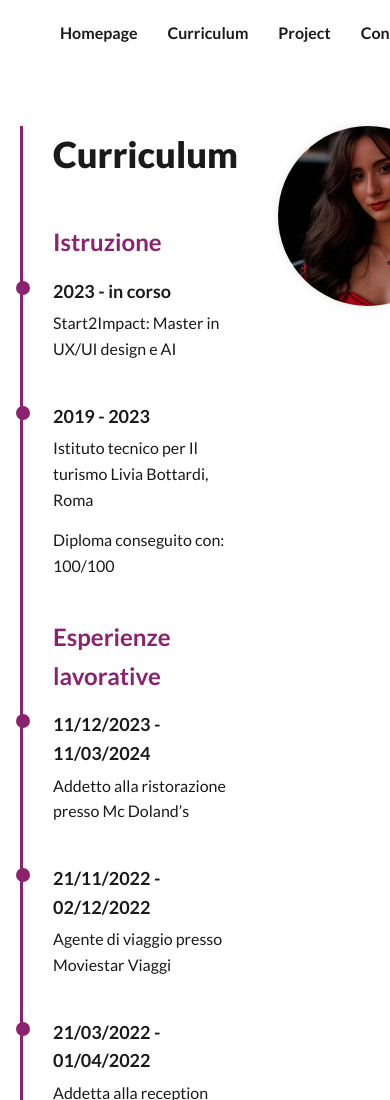
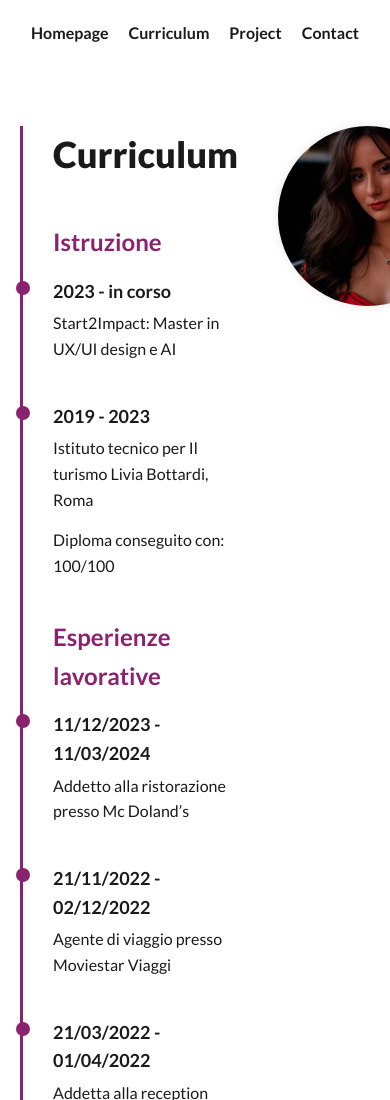
Before and after one commit to Alessia7105/mio-sito, a plain HTML site: page curriculum.html in a window 390 px wide. Shown: the top 1100 px of the page. Drawn offline with Linux system fonts and the light colour scheme.

Commit message:
Aggiorna le navbar

```diff
--- a/contact.css
+++ b/contact.css
@@ -19,6 +19,7 @@ body {
 }
 
 /* Navbar */
+/* Stili esistenti */
 .navbar {
   background-color: #ffffff;
   display: flex;
@@ -32,12 +33,28 @@ body {
 }
 
 .navbar ul {
-  align-items: center;
   list-style: none;
   display: flex;
   gap: 30px;
 }
 
+.navbar ul li a {
+  text-decoration: none;
+  font-weight: bold;
+  color: #1a1a1a;
+}
+
+/* --- NUOVO: correzione per mobile --- */
+@media (max-width: 768px) {
+  .navbar nav {
+    justify-content: center; /* centra gli elementi */
+    padding: 20px; /* meno padding per risparmiare spazio su mobile */
+  }
+
+  .navbar ul {
+    gap: 20px; /* opzionale: riduce la distanza tra link */
+  }
+}
 .navbar ul li a {
   text-decoration: none;
   font-weight: bold;
--- a/curriculum.css
+++ b/curriculum.css
@@ -5,11 +5,18 @@
   box-sizing: border-box;
 }
 
+/* Navbar */
+/* Stili esistenti */
 .navbar {
-  background-color: #fff;
+  background-color: #ffffff;
   display: flex;
   justify-content: space-around;
-  padding: 20px 60px
+}
+
+.navbar nav {
+  display: flex;
+  justify-content: flex-end;
+  padding: 30px 60px;
 }
 
 .navbar ul {
@@ -18,6 +25,23 @@
   gap: 30px;
 }
 
+.navbar ul li a {
+  text-decoration: none;
+  font-weight: bold;
+  color: #1a1a1a;
+}
+
+/* --- NUOVO: correzione per mobile --- */
+@media (max-width: 768px) {
+  .navbar nav {
+    justify-content: center; /* centra gli elementi */
+    padding: 20px; /* meno padding per risparmiare spazio su mobile */
+  }
+
+  .navbar ul {
+    gap: 20px; /* opzionale: riduce la distanza tra link */
+  }
+}
 .navbar ul li a {
   text-decoration: none;
   font-weight: bold;
--- a/project.css
+++ b/project.css
@@ -5,11 +5,18 @@
   box-sizing: border-box;
 }
 
+/* Navbar */
+/* Stili esistenti */
 .navbar {
-  background-color: #fff;
+  background-color: #ffffff;
   display: flex;
   justify-content: space-around;
-  padding: 20px 60px;
+}
+
+.navbar nav {
+  display: flex;
+  justify-content: flex-end;
+  padding: 30px 60px;
 }
 
 .navbar ul {
@@ -18,6 +25,23 @@
   gap: 30px;
 }
 
+.navbar ul li a {
+  text-decoration: none;
+  font-weight: bold;
+  color: #1a1a1a;
+}
+
+/* --- NUOVO: correzione per mobile --- */
+@media (max-width: 768px) {
+  .navbar nav {
+    justify-content: center; /* centra gli elementi */
+    padding: 20px; /* meno padding per risparmiare spazio su mobile */
+  }
+
+  .navbar ul {
+    gap: 20px; /* opzionale: riduce la distanza tra link */
+  }
+}
 .navbar ul li a {
   text-decoration: none;
   font-weight: bold;
```
